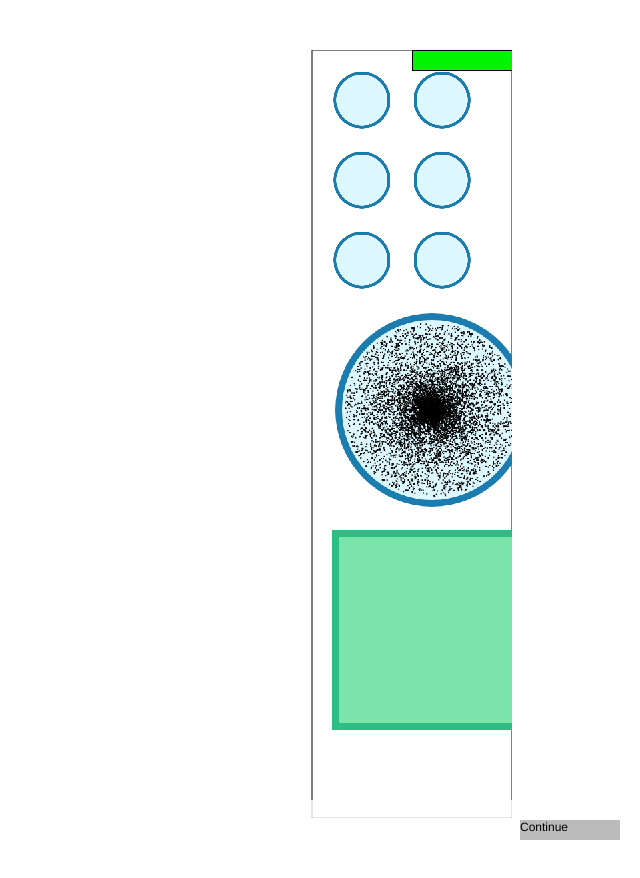
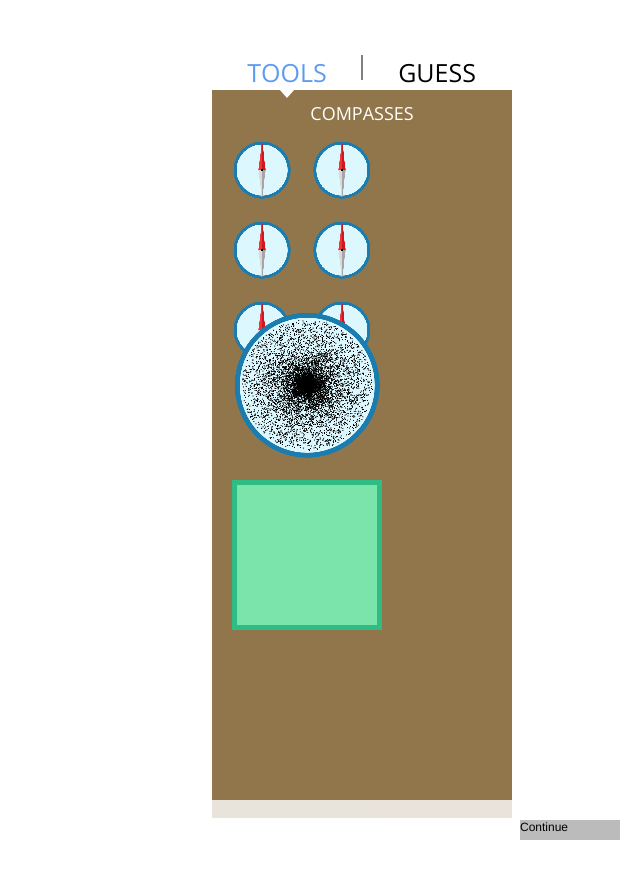
Before and after one commit to fielddaylab/magnetism, a plain HTML site: page index.html in a window 1280 px wide. Shown: the whole page, without its empty margins (640-1280 px from the left). Drawn offline with nearby package versions, Linux system fonts and the light colour scheme; animation ran at ten frames a second.

Commit message:
more viz

```diff
--- a/index.html
+++ b/index.html
@@ -9,6 +9,7 @@ body,div
   font:12px Helvetica;
 }
 </style>
+<link href='https://fonts.googleapis.com/css?family=Open+Sans' rel='stylesheet' type='text/css'>
 <script type='text/javascript' src='src/config.js'></script>
 <script type='text/javascript' src='src/utils/utils.js'></script>
 <script type='text/javascript' src='src/utils/webgl-utils.js'></script>
--- a/src/scenes/gameplayScene.js
+++ b/src/scenes/gameplayScene.js
@@ -8,7 +8,7 @@ var GamePlayScene = function(game, stage)
 
   var n_ticks;
 
-  var sidebar_w = 200;
+  var sidebar_w = 300;
   var res = 50;
   var res_w = 1*res;
   var res_h = 1*res;
@@ -16,9 +16,10 @@ var GamePlayScene = function(game, stage)
   //jshax
   var tuple = {fx:0,fy:0,r:0,r2:0}; //global var to return from funcs without allocs #hax
   var compass_r = 30;
-  var fieldview_s = 200;
+  var fieldview_s = 150;
   var charge_s = 20;
   var guess_s = 40;
+  var btn_h = 40;
 
   var hit_ui;
   var dragger;
@@ -92,7 +93,7 @@ var GamePlayScene = function(game, stage)
     {
       for(var j = 0; j < 3; j++)
       {
-        c = new Compass(dc.width-sidebar_w+p+(i*(compass_r*2+p)),p+j*(compass_r*2+p))
+        c = new Compass(dc.width-sidebar_w+p+(i*(compass_r*2+p)),btn_h+30+p+j*(compass_r*2+p))
         c.inert = true;
         dragger.register(c);
         compasses.push(c);
@@ -106,15 +107,15 @@ var GamePlayScene = function(game, stage)
     film.colored = true;
     dragger.register(film);
 
-    nguess = new Guess(dc.width-sidebar_w+p,p);
+    nguess = new Guess(dc.width-sidebar_w+p,btn_h+p);
     dragger.register(nguess);
-    sguess = new Guess(dc.width-sidebar_w+p+guess_s+p,p);
+    sguess = new Guess(dc.width-sidebar_w+p+guess_s+p,btn_h+p);
     dragger.register(sguess);
 
     ui_toggle = false;
     guess_placed = false;
-    tools_toggle_btn = new ButtonBox(dc.width-sidebar_w,            0,sidebar_w/2,20,function(evt){ui_toggle = false;});
-    guess_toggle_btn = new ButtonBox(dc.width-sidebar_w+sidebar_w/2,0,sidebar_w/2,20,function(evt){ui_toggle = true;});
+    tools_toggle_btn = new ButtonBox(dc.width-sidebar_w,            0,sidebar_w/2,btn_h,function(evt){ui_toggle = false;});
+    guess_toggle_btn = new ButtonBox(dc.width-sidebar_w+sidebar_w/2,0,sidebar_w/2,btn_h,function(evt){ui_toggle = true;});
     guess_btn        = new ButtonBox(dc.width-sidebar_w+p,100,sidebar_w-2*p,20,function(evt){if(!ui_toggle || hit_ui) return; guess_placed = true; hit_ui = true;});
     clicker.register(tools_toggle_btn);
     clicker.register(guess_toggle_btn);
@@ -158,14 +159,27 @@ var GamePlayScene = function(game, stage)
   {
     //sidebar
     ctx.strokeStyle = "#000000";
-    ctx.fillStyle = "#FFFFFF";
+    ctx.fillStyle = "#90764A";
     ctx.lineWidth = 1;
     ctx.lineWidth = 1;
     ctx.fillRect(dc.width-sidebar_w,0,sidebar_w,dc.height);
-    ctx.strokeRect(dc.width-sidebar_w,0,sidebar_w,dc.height);
 
-    if(ui_toggle)  tools_toggle_btn.draw(dc);
-    if(!ui_toggle) guess_toggle_btn.draw(dc);
+    ctx.fillStyle = "#FFFFFF";
+    ctx.font = "25px Open Sans";
+    ctx.textAlign = "center";
+    ctx.fillRect(dc.width-sidebar_w,0,sidebar_w,btn_h);
+    if(ui_toggle) ctx.fillStyle = "#000000"; else ctx.fillStyle = "#5C9BF3"; ctx.fillText("TOOLS",tools_toggle_btn.x+tools_toggle_btn.w/2,tools_toggle_btn.y+tools_toggle_btn.h*0.8);
+    if(ui_toggle) ctx.fillStyle = "#5C9BF3"; else ctx.fillStyle = "#000000"; ctx.fillText("GUESS",guess_toggle_btn.x+guess_toggle_btn.w/2,guess_toggle_btn.y+guess_toggle_btn.h*0.8);
+    var cx;
+    if(!ui_toggle) cx = tools_toggle_btn.x+tools_toggle_btn.w/2; else cx = guess_toggle_btn.x+guess_toggle_btn.w/2;
+    ctx.fillStyle = "#FFFFFF";
+    ctx.beginPath();
+    ctx.moveTo(cx-8,btn_h-1);
+    ctx.lineTo(cx,btn_h+8);
+    ctx.lineTo(cx+8,btn_h-1);
+    ctx.fill();
+    ctx.stokeStyle = "#000000";
+    dc.drawLine(dc.width-sidebar_w/2,5,dc.width-sidebar_w/2,btn_h-10);
     if(ui_toggle)  guess_btn.draw(dc);
 
     //charges
@@ -175,6 +189,9 @@ var GamePlayScene = function(game, stage)
     for(var i = 0; i < magnets.length; i++)
       magnets[i].draw();
     //compasses
+    ctx.fillStyle = "#FFFFFF";
+    ctx.font = "18px Open Sans";
+    ctx.fillText("COMPASSES",dc.width-sidebar_w/2,btn_h+30);
     for(var i = 0; i < compasses.length; i++)
       if(!ui_toggle || !compasses[i].default) compasses[i].draw();
     if(!ui_toggle || !film.default) ctx.drawImage(mag_film_img,film.x,film.y,film.w,film.h);
@@ -613,16 +630,21 @@ var GamePlayScene = function(game, stage)
     {
       ctx.lineWidth = 2;
       ctx.drawImage(compass_img,self.x,self.y,self.w,self.h);
-      if(self.inert || self.dragging) return;
-
-      if(self.dr > 0.001)
+      if(self.inert || self.dragging || self.dr < 0.001)
       {
         ctx.save();
         ctx.translate(self.x+self.w/2,self.y+self.h/2);
-        ctx.rotate(Math.atan2(self.dy,self.dx));
+        ctx.rotate(halfpi+pi);
         ctx.drawImage(needle_img,-self.w/2,-self.h/2,self.w,self.h);
         ctx.restore();
+        return;
       }
+
+      ctx.save();
+      ctx.translate(self.x+self.w/2,self.y+self.h/2);
+      ctx.rotate(Math.atan2(self.dy,self.dx));
+      ctx.drawImage(needle_img,-self.w/2,-self.h/2,self.w,self.h);
+      ctx.restore();
     }
 
     self.dirty = true;
```
